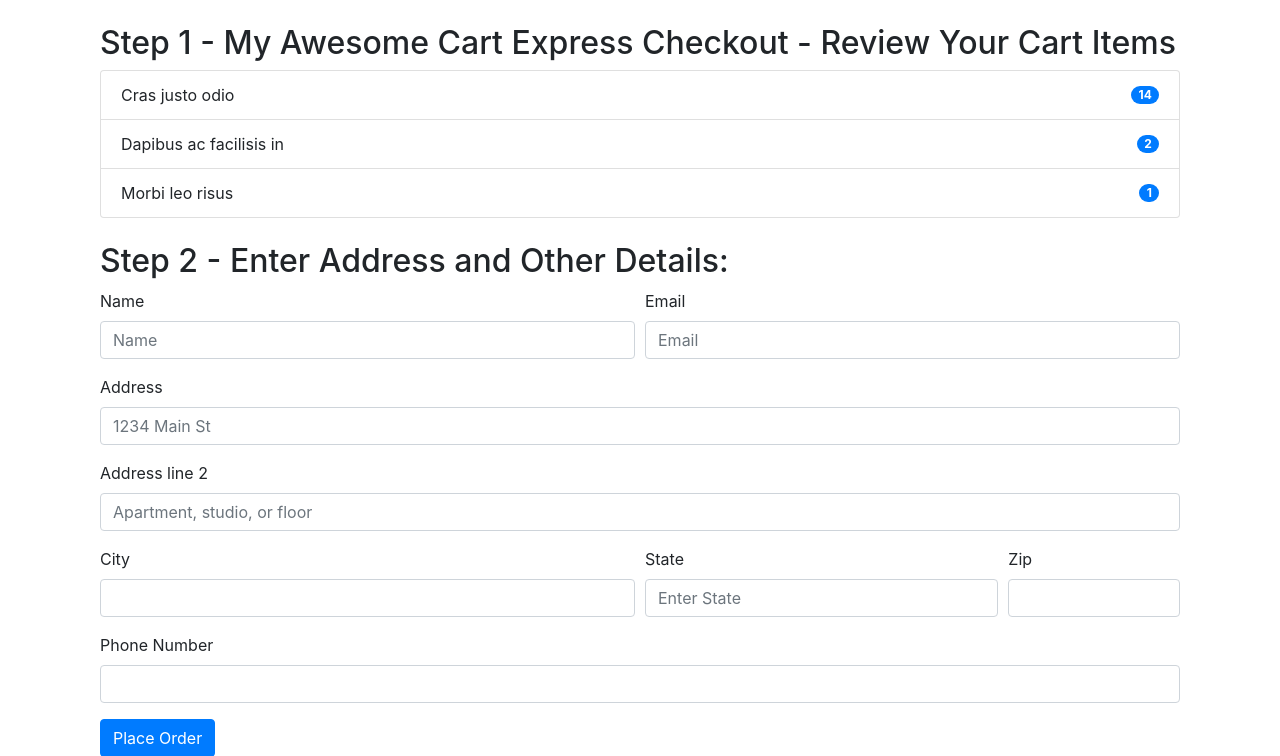
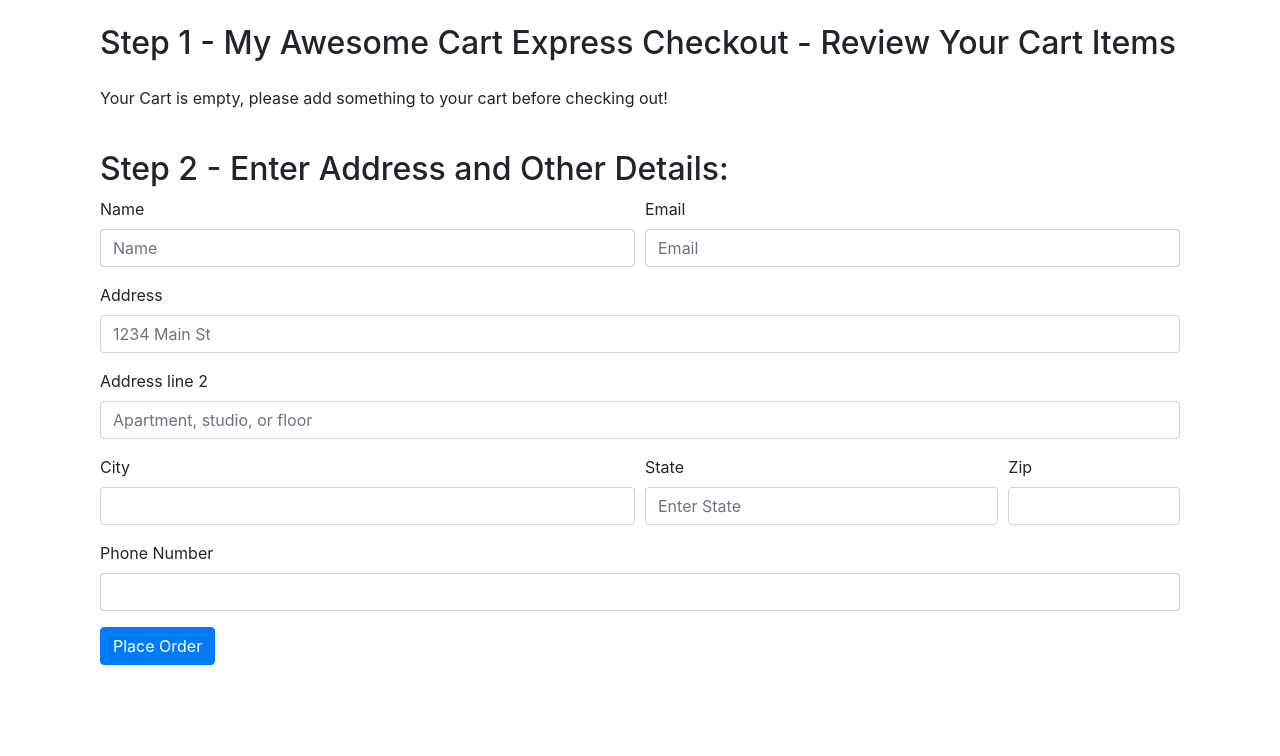
Before and after one commit to astrodestroyergithub/MyAwesomeCart, a Django app: page /shop/checkout in a window 1280 px wide. Shown: the part 56-812 px from the top of the page. After the commit the page ends 721 px from the top, so only its background shows below. Run offline with Django 3.2, Linux system fonts and the light colour scheme; some libraries are stand-ins or nearby versions.

Commit message:
Added Cart Items and fixing Cart display on Navbar in Checkout Page

```diff
--- a/shop/templates/shop/checkout.html
+++ b/shop/templates/shop/checkout.html
@@ -7,20 +7,9 @@
 <div class="container">
 	<div class="col my-4">
 		<h2>Step 1 - My Awesome Cart Express Checkout - Review Your Cart Items</h2>
-		<div id="items">
-			<ul class="list-group">
-			  <li class="list-group-item d-flex justify-content-between align-items-center">
-			    Cras justo odio
-			    <span class="badge badge-primary badge-pill">14</span>
-			  </li>
-			  <li class="list-group-item d-flex justify-content-between align-items-center">
-			    Dapibus ac facilisis in
-			    <span class="badge badge-primary badge-pill">2</span>
-			  </li>
-			  <li class="list-group-item d-flex justify-content-between align-items-center">
-			    Morbi leo risus
-			    <span class="badge badge-primary badge-pill">1</span>
-			  </li>
+		<div class="my-4">
+			<ul class="list-group" id="items">
+
 			</ul>
 		</div>
 	</div>
@@ -67,8 +56,36 @@
 		</form>
 	</div>
 </div>
+{% endblock %}
 
 
+{% block js %}
+<script>
+if (localStorage.getItem('cart') == null) {
+    var cart = {};
+} else {
+    cart = JSON.parse(localStorage.getItem('cart'));
+}
+console.log(cart);
+var sum = 0;
+if ($.isEmptyObject(cart)){
+	// if cart is empty
+	mystr = `<p>Your Cart is empty, please add something to your cart before checking out!</p>`;
+		$('#items').append(mystr);
+}
+else{
+	for (item in cart){
+		let name = cart[item][1];
+		let qty = cart[item][0];
+		sum = sum + qty;
+		mystr = `<li class="list-group-item d-flex justify-content-between align-items-center">
+				    ${name}
+				    <span class="badge badge-primary badge-pill">${qty}</span>
+				  </li>`;
+		$('#items').append(mystr);
+	}
+}
 
-
- {% endblock %}
+document.getElementById('cart').innerHTML = sum;
+</script>
+{% endblock %}
```
Also changed, not shown: shop/templates/shop/index.html (+13 -10 lines).
